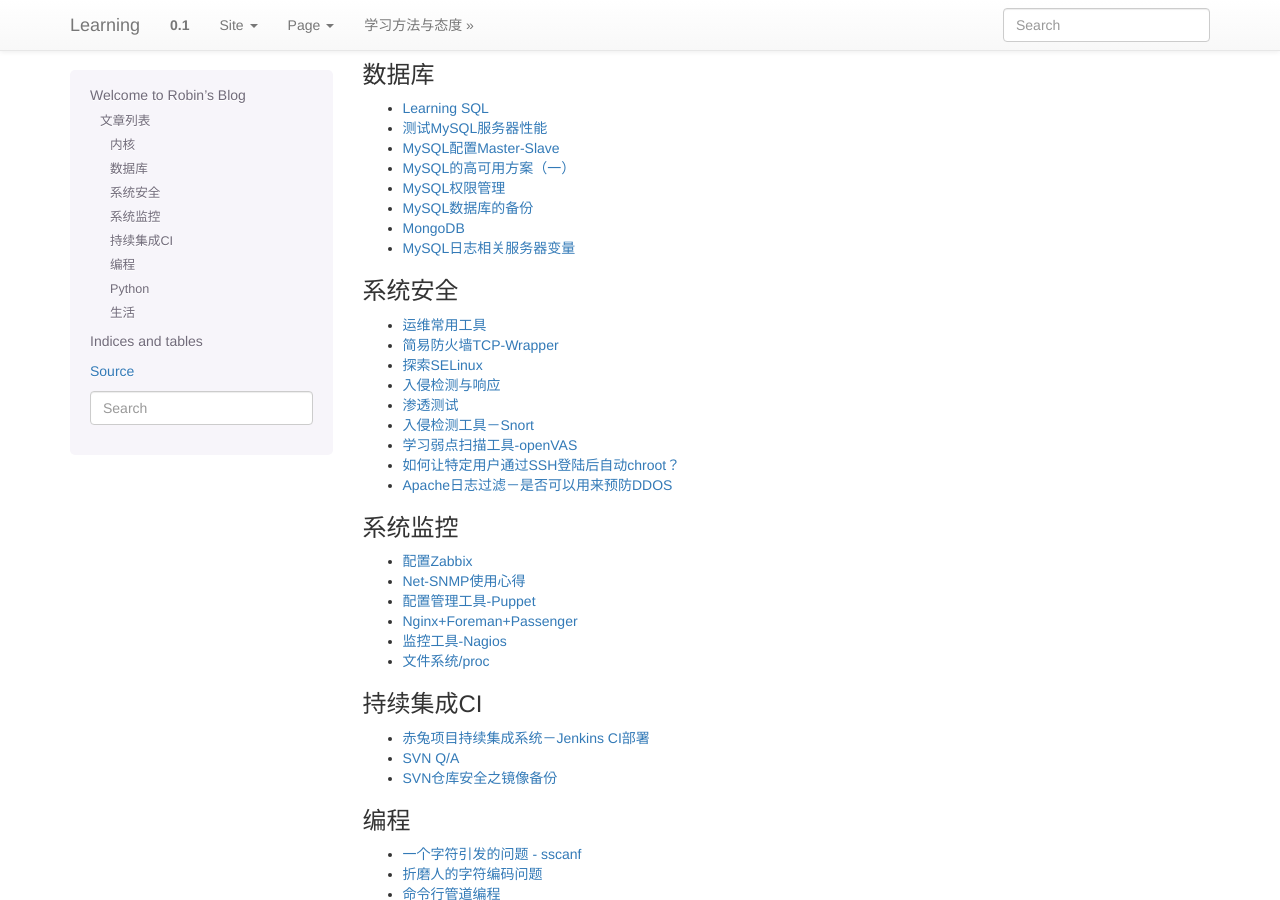
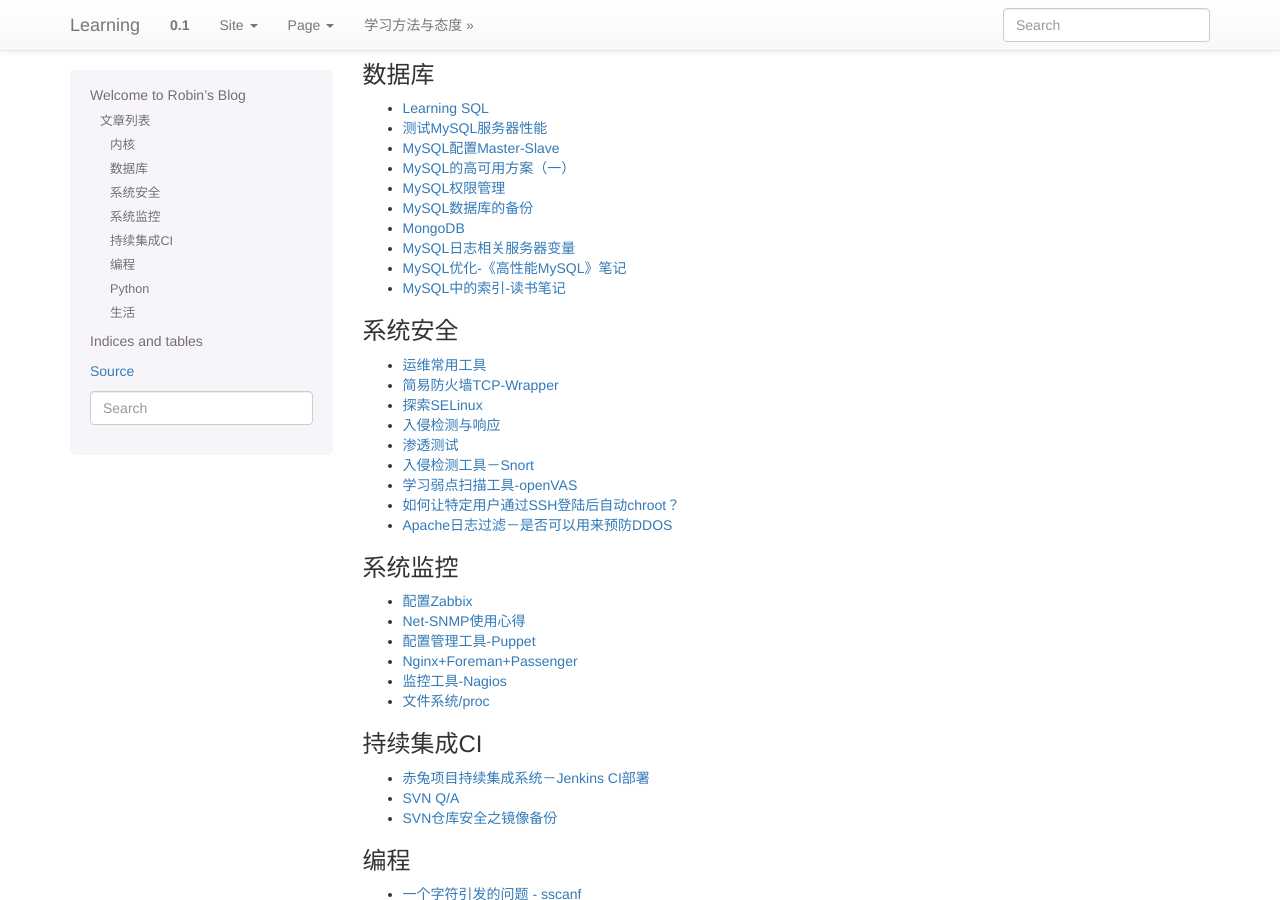
Before and after one commit to huiliu/learning.docs.hui, a Sphinx documentation site: the page built from source/index.rst, in a window 1280 px wide and 900 px high, scrolled down 577 px. Built offline with Sphinx 7.4.7, drawn with Linux system fonts in a browser that asks for light colours; formulas are drawn with MathJax 3; some of the changed lines change nothing that is shown.

Commit message:
ADD NEW FILE MySQL Key
1.  添加新文件mysql_key，记录关于MySQL中索引的基础知识
2.  修正mail中的语法问题

```diff
--- a/source/index.rst
+++ b/source/index.rst
@@ -51,6 +51,8 @@ Welcome to Robin's Blog
     mysql_backup
     mongodb
     mysql_logs
+    mysql_optimize
+    mysql_key
 
 系统安全
 ^^^^^^^^^^
--- /dev/null
+++ b/source/mysql_key.rst
@@ -0,0 +1,92 @@
+MySQL中的索引-读书笔记
+**********************
+索引（MySQL中的\ ``Key``\ ）即书的目录，图书馆的图书编目等。索引是存储引擎实现\
+的，所以索引与存储引擎相关，不同的引擎各有不同。
+
+MySQL中的索引有：\ ``B-Tree``\ ，\ ``哈希``\ 和\ ``R-Tree(空间)``\ 三种索引类型\
+。
+
+B-Tree索引
+==========
+B-Tree索引与列顺序有很大的关系，只有在使用了索引的\ ``最左前缀``\ （Leftmost \
+Prefix）时才有效。它可以很好的应用于：
+
+1.  ``全键值匹配``
+2.  ``匹配最左前缀``\ ：索引中的第一列
+3.  ``匹配列前缀``\ ：匹配列值的开头部分
+4.  ``匹配范围值``
+5.  ``精确匹配一部分且匹配某个范围中的另一部分``
+6.  ``只访问索引的查询``
+
+哈希索引
+========
+
+空间索引
+========
+``空间索引``\ (R-Tree, Spatial Index)
+
+
+全文索引
+========
+
+
+高性能索引策略
+==============
+如果建立索引：
+
+1.  了解自己的应用，检查最常运行的查询，考虑所有的索引是否形成一个优化配置；
+2.  分析查询的响应时间，消耗的资源，不断优化测试索引
+3.  首先尝试扩展索引，而不是新增索引
+
+隔离列
+-------
+``隔离列``\ 即索引不能是表达式的一部分，也不能位于函数中。
+
+
+前缀索引和索引选择性
+---------------------
+对于长度较大的列，如果需要建立索引，可以选择一个合适长度的前缀进行索引。长度的\
+选择非常重试，太长-索引占用空间大，太短-索引选择性差。
+
+计算合适前缀长度的一种办法是计算全列的选择性，并使前缀的选择性接近于它。方法如\
+下：
+
+.. sourcecode:: sql
+
+    -- 计算全列选择性
+    SELECT COUNT(DISTINCT col_name)/COUNT(*) FROM tbl_name;
+    -- 计算不同长度前缀的选择率，选择与全列选择率最接近的长度
+    SELECT COUNT(DISTINCT LEFT(col_name, 3))/COUNT(*) AS sel3,
+        COUNT(DISTINCT LEFT(col_name, 4))/COUNT(*) AS sel4,
+        COUNT(DISTINCT LEFT(col_name, 5))/COUNT(*) AS sel5,
+        COUNT(DISTINCT LEFT(col_name, 6))/COUNT(*) AS sel4,
+        COUNT(DISTINCT LEFT(col_name, 7))/COUNT(*) AS sel4
+        FROM tbl_name;
+
+聚集索引
+--------
+没搞明白什么东东！
+
+覆盖索引
+--------
+所有查询需要的数据都包含在索引中索引称之为\ ``覆盖索引``
+
+
+压纹索引
+--------
+``MyISAM``\ 存储引擎使用前缀索引以减小索引大小，可以将更多索引装入内存，在某些\
+情况下可以极大提高性能。默认不会压缩字符串，但可以压缩整数。
+
+可以在\ ``CREATE TABLE``\ 命令中使用\ ``PACK_KEYS``\ 控制索引压缩方式。
+
+
+多余索引和重复索引
+------------------
+MySQL允许在同一个列上建立多个索引。MySQL单独维护每一个索引，并且在查询优化器时逐
+一考虑每个索引（所以？）。
+
+应该避免重复索引和多余索引。
+
+参考资料
+========
+1.  高性能MySQL（第二版）
```
Also changed, not shown: source/mail.rst (+5 -4 lines).
